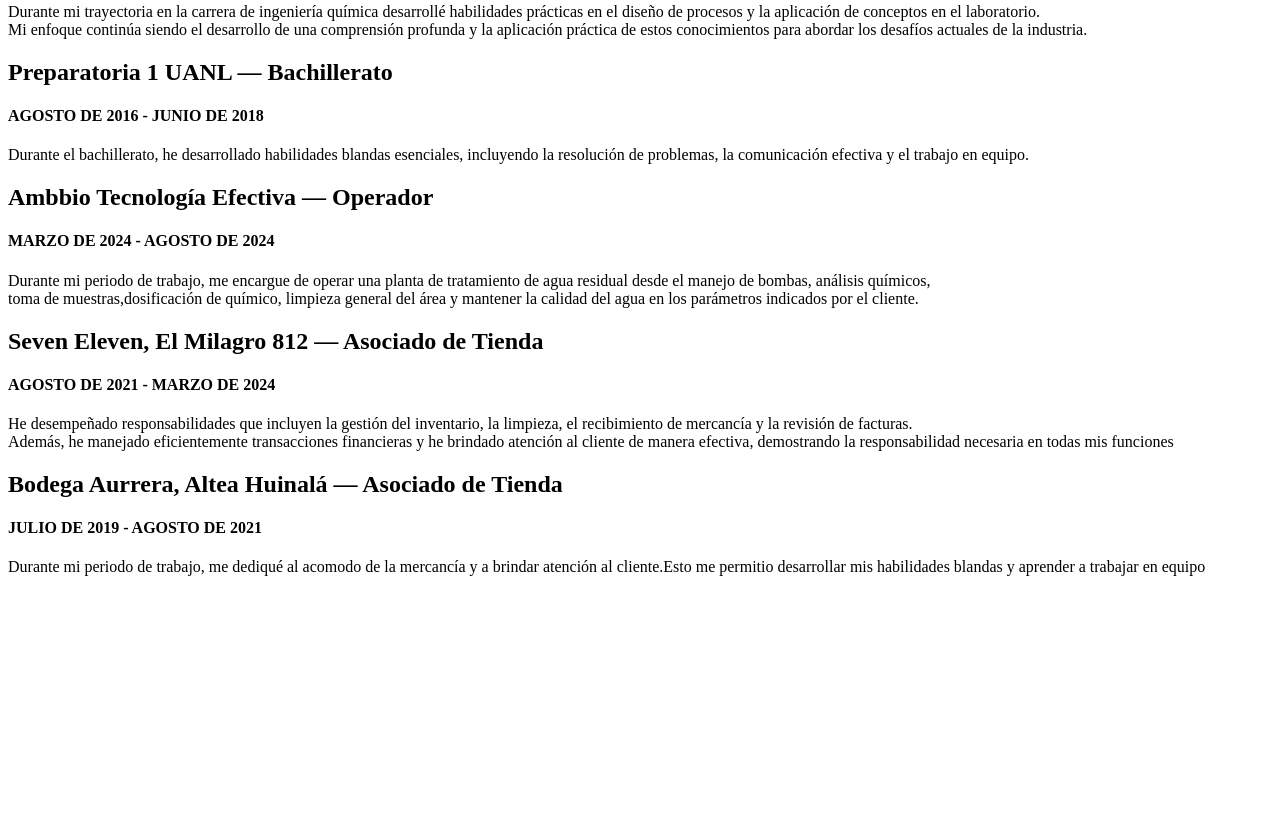
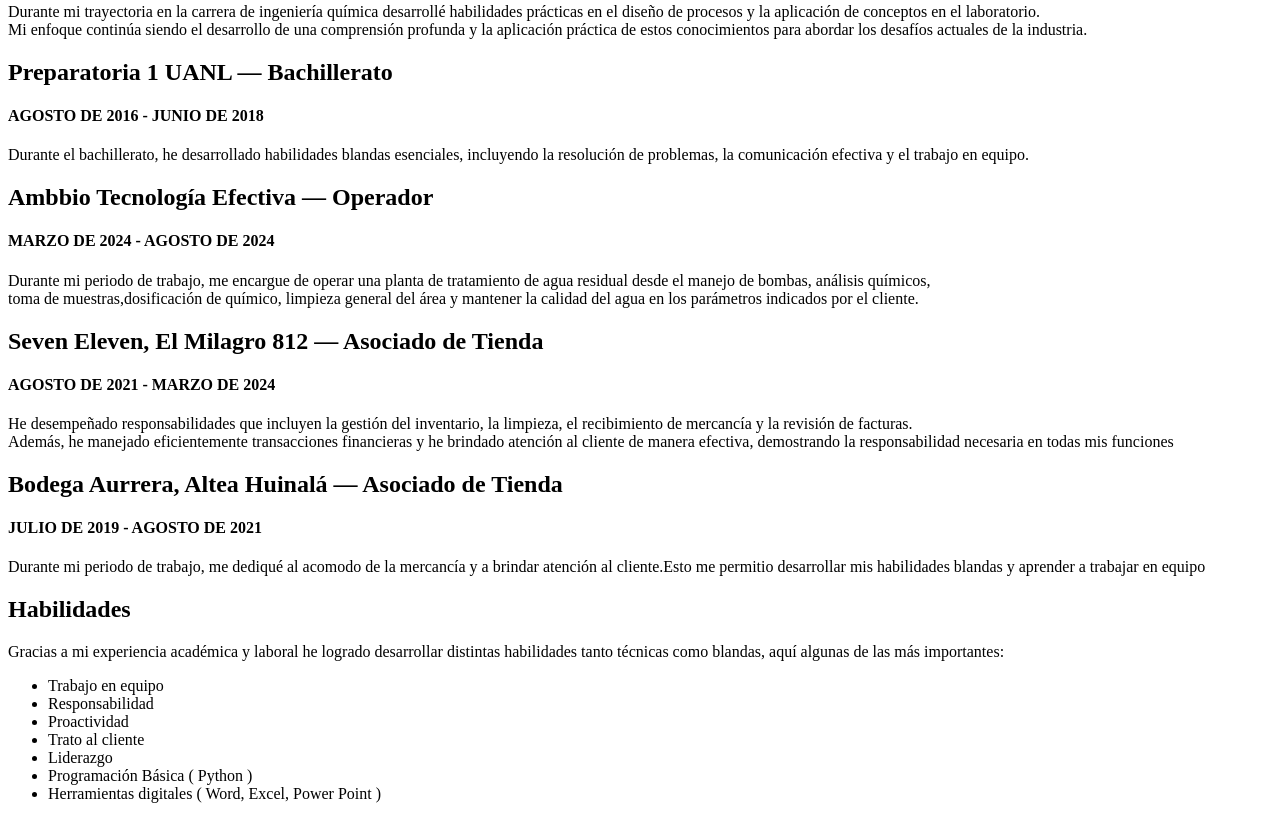
Before and after one commit to ZaragozaIsaac/Portafolio-Mario-Lerma, a plain HTML site: page index.html in a window 1280 px wide. Shown: the part 620-1439 px from the top of the page. Before the commit the page ends 1212 px from the top, so only its background shows below. Drawn offline with Linux system fonts and the light colour scheme.

Commit message:
Added Habilidades

```diff
--- a/index.html
+++ b/index.html
@@ -64,7 +64,21 @@
 
     </div>
 
+    <div><!-- HABILIDADES-->
+        <h2>Habilidades</h2>
 
+        <p>Gracias a mi experiencia académica y laboral he logrado desarrollar distintas habilidades tanto técnicas como blandas, aquí algunas de las más importantes:<br></p>
+        <ul>
+            <li> Trabajo en equipo</li>
+            <li> Responsabilidad</li>
+            <li> Proactividad</li>
+            <li> Trato al cliente</li>
+            <li> Liderazgo</li>
+            <li> Programación Básica ( Python )</li>
+            <li> Herramientas digitales ( Word, Excel, Power Point ) </li>
+        </ul>
+
+    </div>
 
 
 
```
